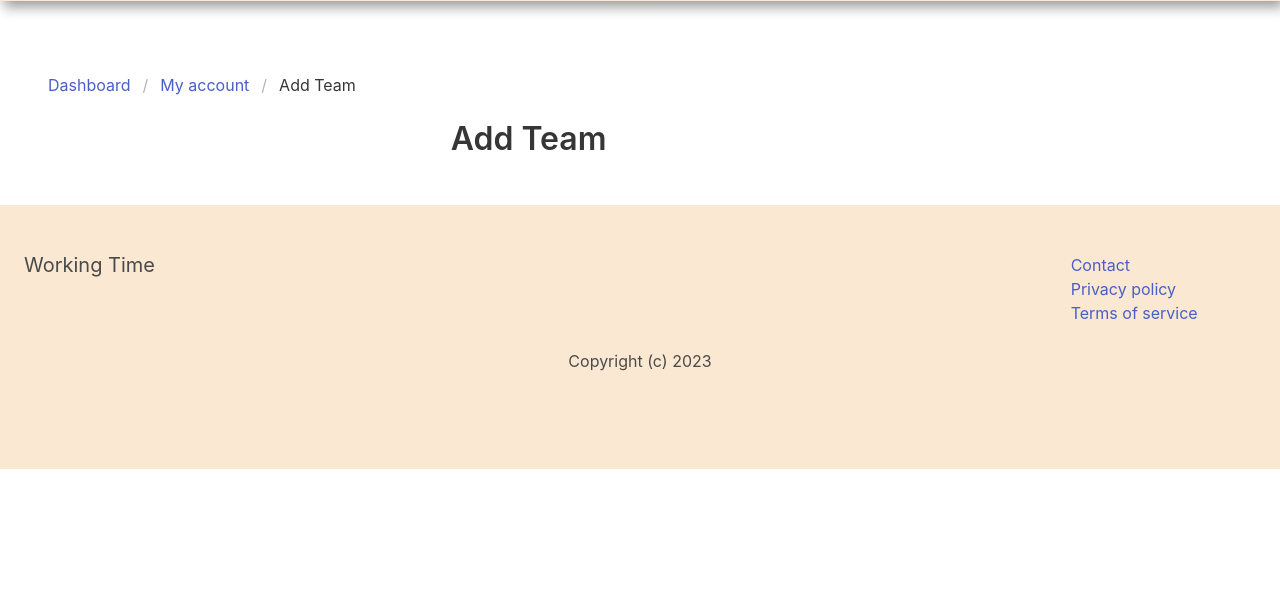
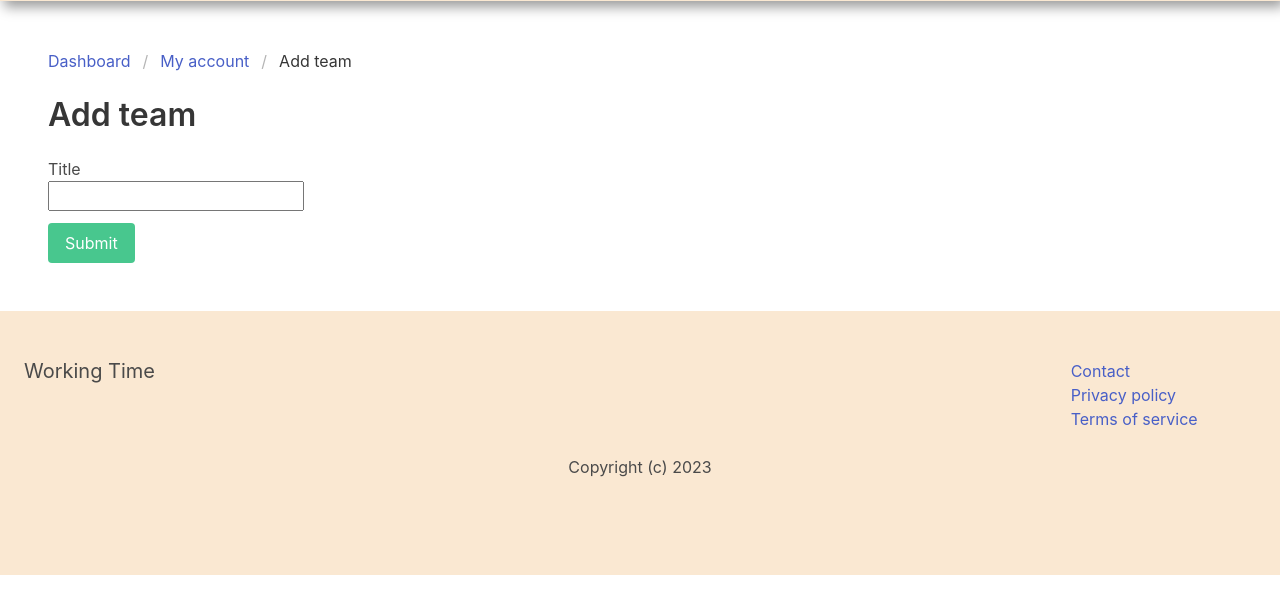
Before and after one commit to dinocom33/workingtime, a Django app: a page that uses apps/team/templates/team/add_team.html in a window 1280 px wide. Shown: the part 67-681 px from the top of the page. Run offline with Django 4.2, Linux system fonts and the light colour scheme; a user stored in the database is signed in; tables that the repository leaves empty hold one stand-in row (values such as "Sample post"); some libraries are stand-ins or nearby versions.

Commit message:
Some new apps

```diff
--- /dev/null
+++ b/apps/team/context_processors.py
@@ -0,0 +1,11 @@
+from .models import Team
+
+
+def active_team(request):
+    if request.user.is_authenticated:
+        if request.user.userprofile.active_team_id:
+            team = Team.objects.get(pk=request.user.userprofile.active_team_id)
+
+            return {"active_team": team}
+
+    return {"active_team": None}
--- a/apps/team/templates/team/add_team.html
+++ b/apps/team/templates/team/add_team.html
@@ -3,19 +3,70 @@
 {% block title %}Add Team | {% endblock %}
 
 {% block content %}
-    <br>
-    <nav class="breadcrumb" aria-label="breadcrumb">
+    <nav class="breadcrumb" aria-label="breadcrumbs">
         <ul>
             <li><a href="#">Dashboard</a></li>
-            <li><a href="{% url "myaccount" %}">My account</a></li>
-            <li class="is-active"><a href="{% url "team:add_team" %}" aria-current="page">Add Team</a></li>
+            <li><a href="{% url 'myaccount' %}">My account</a></li>
+            <li class="is-active"><a href="{% url 'team:add' %}" aria-current="page">Add team</a></li>
         </ul>
     </nav>
 
-    <div class="columns is">
-        <div class="column is-4 is-offset-4">
-            <h1 class="title">Add Team</h1>
+    <div class="columns" id="team-app">
+        <div class="column is-4">
+            <h1 class="title">Add team</h1>
+
+            <form method="post" action="." @submit="validateForm">
+                {% csrf_token %}
+
+                <div class="field">
+                    <label>Title</label>
+
+                    <div class="control">
+                        <input type="text" name="title" id="id_title" v-model="title">
+                    </div>
+                </div>
+
+                <div class="notification is-danger" v-if="errors.length">
+                    <p v-for="error in errors">[[ error ]]</p>
+                </div>
+
+                <div class="field">
+                    <div class="control">
+                        <button class="button is-success">Submit</button>
+                    </div>
+                </div>
+            </form>
         </div>
     </div>
+{% endblock %}
 
+{% block scripts %}
+    <script>
+        const TeamApp = {
+            data() {
+                return {
+                    title: "",
+                    errors: [],
+                }
+            },
+            delimiters: ['[[', ']]'],
+            methods: {
+                validateForm(e) {
+                    this.errors = []
+
+                    if (this.title) {
+                        return true
+                    }
+
+                    e.preventDefault()
+
+                    this.errors.push("The title field is empty!");
+
+                    return false
+                }
+            }
+        }
+
+        Vue.createApp(TeamApp).mount("#team-app")
+    </script>
 {% endblock %}
--- a/apps/team/urls.py
+++ b/apps/team/urls.py
@@ -1,8 +1,9 @@
 from django.urls import path
-from .views import add_team
+from .views import team, add_team
 
 app_name = "team"
 
 urlpatterns = [
-    path("add_team/", add_team, name="add_team")
+    path("add_team/", add_team, name="add_team"),
+    path("<int:team_id>/", team, name="team"),
 ]
--- a/apps/team/views.py
+++ b/apps/team/views.py
@@ -1,6 +1,13 @@
-from django.shortcuts import render, redirect
+from django.shortcuts import render, redirect, get_object_or_404
 from .models import Team
 from django.contrib.auth.decorators import login_required
+
+
+@login_required
+def team(request, team_id):
+    team = get_object_or_404(Team, pk=team_id, status=Team.ACTIVE, members__in=[request.user])
+
+    return render(request, "team/team.html", {'team': team})
 
 
 @login_required
--- a/apps/userprofile/models.py
+++ b/apps/userprofile/models.py
@@ -5,5 +5,5 @@ from django.db import models
 
 class Userprofile(models.Model):
     # user_id = models.UUIDField(primary_key=True, default=uuid.uuid4, editable=False)
-    user = models.ForeignKey(User, related_name="userprofile", on_delete=models.CASCADE)
+    user = models.OneToOneField(User, related_name="userprofile", on_delete=models.CASCADE)
     active_team_id = models.IntegerField(default=0)
--- a/apps/userprofile/views.py
+++ b/apps/userprofile/views.py
@@ -1,6 +1,7 @@
 from django.contrib.auth.decorators import login_required
 from django.shortcuts import render, redirect
 from django.contrib import messages
+from apps.team.models import Team
 from .forms import NewUserForm
 
 
@@ -23,7 +24,9 @@ from .forms import NewUserForm
 
 @login_required
 def myaccount(request):
-    return render(request, "userprofile/myaccount.html")
+    teams = request.user.teams.exclude(pk=request.user.userprofile.active_team_id)
+
+    return render(request, "userprofile/myaccount.html", {"teams": teams})
 
 
 @login_required
--- a/workingtime/settings.py
+++ b/workingtime/settings.py
@@ -73,6 +73,7 @@ TEMPLATES = [
                 'django.template.context_processors.request',
                 'django.contrib.auth.context_processors.auth',
                 'django.contrib.messages.context_processors.messages',
+                'apps.team.context_processors.active_team',
             ],
         },
     },
```
Also changed, not shown: apps/team/templates/team/team.html (added, +21 -0 lines), apps/userprofile/templates/userprofile/myaccount.html (+38 -0 lines), apps/userprofile/migrations/0002_alter_userprofile_user.py (added).
